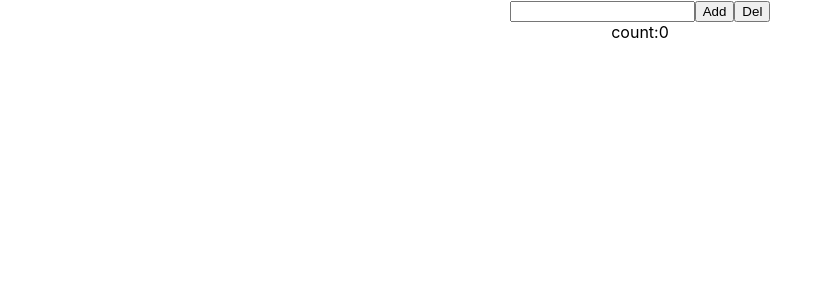
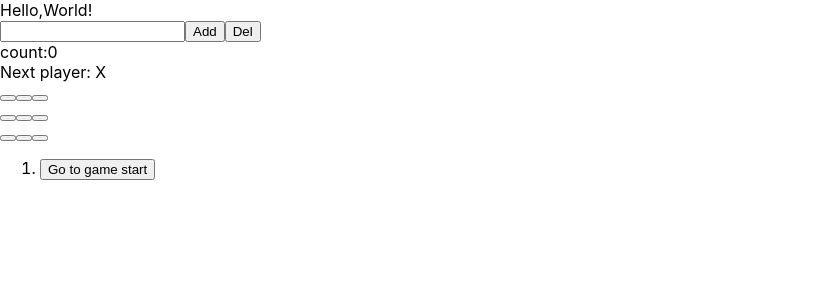
Before and after one commit to lnsylt024/react-wk, a React (Create React App) app: page / in a window 1280 px wide. Shown: the top 300 px of the page, without its empty margins (0-833 px from the left). Built offline with nearby package versions, Linux system fonts and the light colour scheme.

Commit message:
Game的追加

```diff
--- /dev/null
+++ b/public/css/Study.css
@@ -0,0 +1,3 @@
+.Study {
+    text-align: center;
+}
--- a/public/index.html
+++ b/public/index.html
@@ -15,5 +15,7 @@
   </head>
   <body>
     <div id="root"></div>
+    <div id="study"></div>
+    <div id="game"></div>
   </body>
 </html>
--- a/src/App.js
+++ b/src/App.js
@@ -1,68 +1,9 @@
-import './App.css';
-import {useState, useRef} from 'react';
-import {v4 as uuidv4} from "uuid";
-import TodoList from './TodoList';
+import "./App.css";
 
 function App() {
-    //引数[todos]はObjectとなる
-    const [todos, setTodos] = useState([]);
-
-    //映射对象
-    const todoNameRef = useRef();
-
-    const handleAddTodo = () => {
-        //追加
-        //获取输入的值
-        const name = todoNameRef.current.value;
-        //判断是否为空
-        if (name ==="") {
-            return;
-        }
-        //设定返回对象
-        setTodos((prevTodos)=>{
-            //uuidv4是UUID不重复值
-            return [...prevTodos,{id: uuidv4(), name: name, completed: false}]
-        })
-        //清空输入框
-        todoNameRef.current.value = null;
-    };
-
-    const funToggleTodo = (key) => {
-        //复制对象
-      const newTodos=[...todos];
-        //获取指定的值
-      const todoB = newTodos.find((obj) => {
-          //值比较
-          return obj.id === key
-      });
-
-        //将现有的值更新（false->true）
-      todoB.completed = !todoB.completed;
-        //更新后的对象重新设定到返回列表中
-      setTodos(newTodos);
-    }
-
-    const handleDelTodo = () => {
-        //削除
-        //过滤选中的对象
-        const newTodos = todos.filter((todo)=> {
-            return !todo.completed
-        })
-        //更新后的对象重新设定到返回列表中
-        setTodos(newTodos)
-    }
-
     return (
-        <div className="App">
-            <TodoList todoskey={todos} toggleTodo ={funToggleTodo}/>
-            <input type="text" ref={todoNameRef}/>
-            <button onClick={handleAddTodo}>Add</button>
-            <button onClick={handleDelTodo}>Del</button>
-            <div>
-                count:{todos.filter((todo)=>{
-                    return !todo.completed
-            }).length}
-            </div>
+        <div>
+            <div>Hello,World!</div>
         </div>
     );
 }
--- /dev/null
+++ b/src/example/Game.js
@@ -0,0 +1,117 @@
+import { useState } from 'react';
+
+function Square({ value, onSquareClick }) {
+    return (
+        <button className="square" onClick={onSquareClick}>
+            {value}
+        </button>
+    );
+}
+
+function calculateWinner(squares) {
+    const lines = [
+        [0, 1, 2],
+        [3, 4, 5],
+        [6, 7, 8],
+        [0, 3, 6],
+        [1, 4, 7],
+        [2, 5, 8],
+        [0, 4, 8],
+        [2, 4, 6],
+    ];
+    for (let i = 0; i < lines.length; i++) {
+        const [a, b, c] = lines[i];
+        if (squares[a] && squares[a] === squares[b] && squares[a] === squares[c]) {
+            return squares[a];
+        }
+    }
+    return null;
+}
+
+
+function Board({ xIsNext, squares, onPlay }) {
+    function handleClick(i) {
+        if (calculateWinner(squares) || squares[i]) {
+            return;
+        }
+        const nextSquares = squares.slice();
+        if (xIsNext) {
+            nextSquares[i] = 'X';
+        } else {
+            nextSquares[i] = 'O';
+        }
+        onPlay(nextSquares);
+    }
+
+    const winner = calculateWinner(squares);
+    let status;
+    if (winner) {
+        status = 'Winner: ' + winner;
+    } else {
+        status = 'Next player: ' + (xIsNext ? 'X' : 'O');
+    }
+
+    return (
+        <>
+            <div className="status">{status}</div>
+            <div className="board-row">
+                <Square value={squares[0]} onSquareClick={() => handleClick(0)} />
+                <Square value={squares[1]} onSquareClick={() => handleClick(1)} />
+                <Square value={squares[2]} onSquareClick={() => handleClick(2)} />
+            </div>
+            <div className="board-row">
+                <Square value={squares[3]} onSquareClick={() => handleClick(3)} />
+                <Square value={squares[4]} onSquareClick={() => handleClick(4)} />
+                <Square value={squares[5]} onSquareClick={() => handleClick(5)} />
+            </div>
+            <div className="board-row">
+                <Square value={squares[6]} onSquareClick={() => handleClick(6)} />
+                <Square value={squares[7]} onSquareClick={() => handleClick(7)} />
+                <Square value={squares[8]} onSquareClick={() => handleClick(8)} />
+            </div>
+        </>
+    );
+}
+
+function Game() {
+    const [history, setHistory] = useState([Array(9).fill(null)]);
+    const [currentMove, setCurrentMove] = useState(0);
+    const xIsNext = currentMove % 2 === 0;
+    const currentSquares = history[currentMove];
+
+    function handlePlay(nextSquares) {
+        const nextHistory = [...history.slice(0, currentMove + 1), nextSquares];
+        setHistory(nextHistory);
+        setCurrentMove(nextHistory.length - 1);
+    }
+
+    function jumpTo(nextMove) {
+        setCurrentMove(nextMove);
+    }
+
+    const moves = history.map((squares, move) => {
+        let description;
+        if (move > 0) {
+            description = 'Go to move #' + move;
+        } else {
+            description = 'Go to game start';
+        }
+        return (
+            <li key={move}>
+                <button onClick={() => jumpTo(move)}>{description}</button>
+            </li>
+        );
+    });
+
+    return (
+        <div className="game">
+            <div className="game-board">
+                <Board xIsNext={xIsNext} squares={currentSquares} onPlay={handlePlay} />
+            </div>
+            <div className="game-info">
+                <ol>{moves}</ol>
+            </div>
+        </div>
+    );
+}
+export default Game;
--- /dev/null
+++ b/src/study/Study.js
@@ -0,0 +1,69 @@
+import {useState, useRef} from 'react';
+import {v4 as uuidv4} from "uuid";
+import TodoList from "./TodoList";
+
+function Study() {
+    //引数[todos]はObjectとなる
+    const [todos, setTodos] = useState([]);
+
+    //映射对象
+    const todoNameRef = useRef();
+
+    const handleAddTodo = () => {
+        //追加
+        //获取输入的值
+        const name = todoNameRef.current.value;
+        //判断是否为空
+        if (name ==="") {
+            return;
+        }
+        //设定返回对象
+        setTodos((prevTodos)=>{
+            //uuidv4是UUID不重复值
+            return [...prevTodos,{id: uuidv4(), name: name, completed: false}]
+        })
+        //清空输入框
+        todoNameRef.current.value = null;
+    };
+
+    const funToggleTodo = (key) => {
+        //复制对象
+        const newTodos=[...todos];
+        //获取指定的值
+        const todoB = newTodos.find((obj) => {
+            //值比较
+            return obj.id === key
+        });
+
+        //将现有的值更新（false->true）
+        todoB.completed = !todoB.completed;
+        //更新后的对象重新设定到返回列表中
+        setTodos(newTodos);
+    }
+
+    const handleDelTodo = () => {
+        //削除
+        //过滤选中的对象
+        const newTodos = todos.filter((todo)=> {
+            return !todo.completed
+        })
+        //更新后的对象重新设定到返回列表中
+        setTodos(newTodos)
+    }
+
+    return (
+        <div className="Study">
+            <TodoList todoskey={todos} toggleTodo ={funToggleTodo}/>
+            <input type="text" ref={todoNameRef}/>
+            <button onClick={handleAddTodo}>Add</button>
+            <button onClick={handleDelTodo}>Del</button>
+            <div>
+                count:{todos.filter((todo)=>{
+                return !todo.completed
+            }).length}
+            </div>
+        </div>
+    );
+}
+
+export default Study;
```
Also changed, not shown: src/index.js (+13 -5 lines), src/study/Todo.js (renamed from src/Todo.js), src/study/TodoList.js (renamed from src/TodoList.js).
